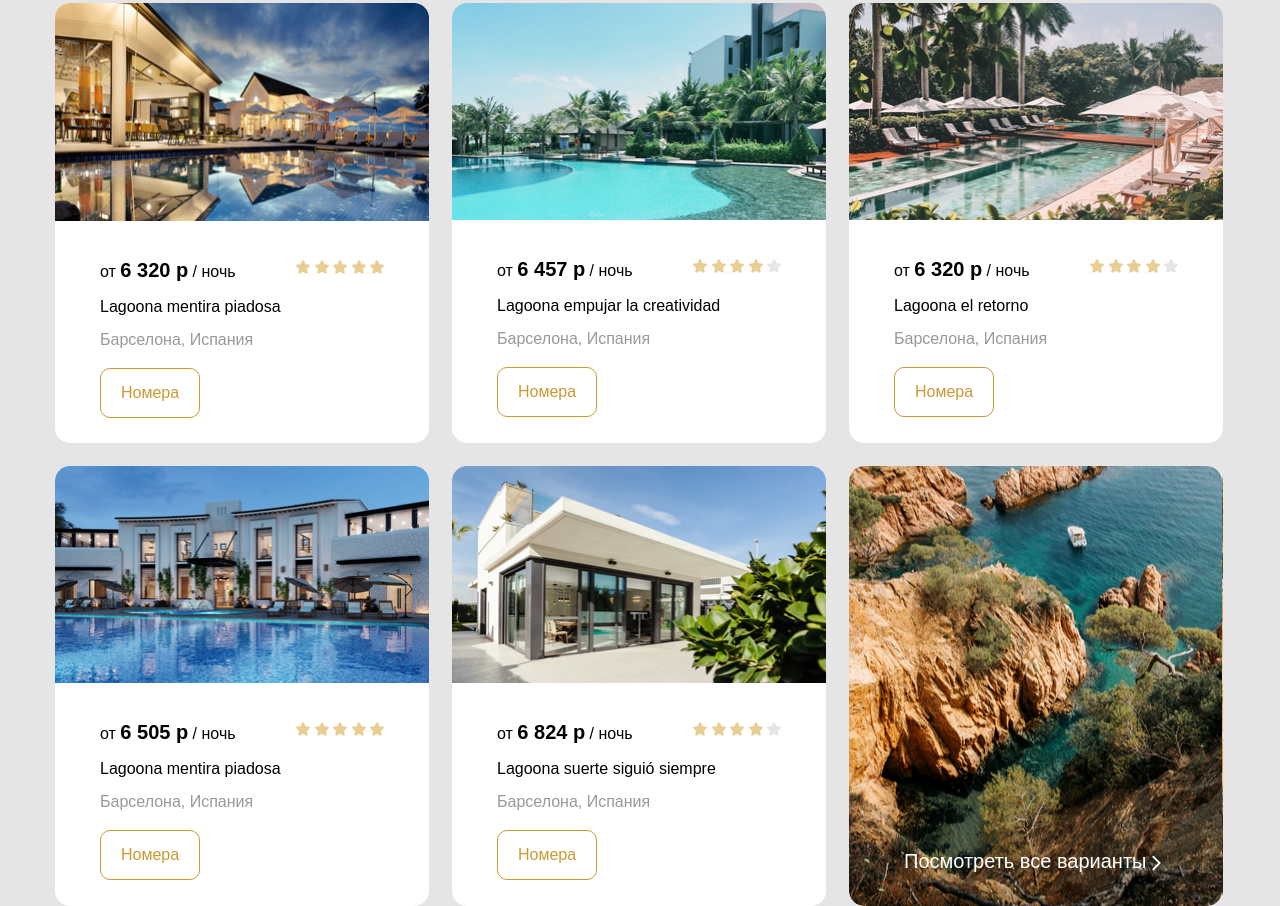
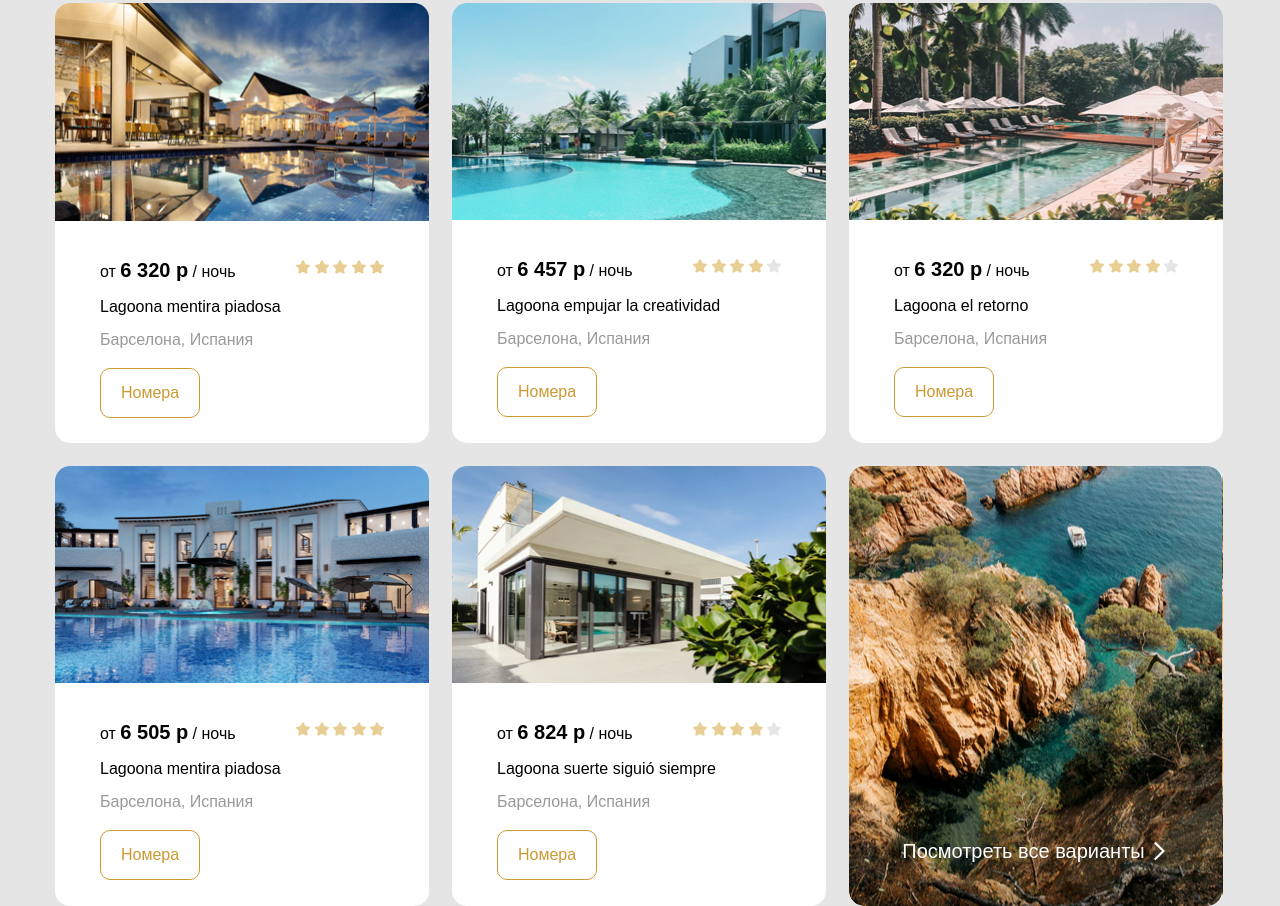
Before and after one commit to nikaklepinina/6-hw, a plain HTML site: page index.html in a window 1280 px wide. Shown: the part 3255-4161 px from the top of the page. Drawn offline with Linux system fonts and the light colour scheme.

Commit message:
finally aligned text and icon in the last card on the page

```diff
--- a/css/style.css
+++ b/css/style.css
@@ -489,22 +489,30 @@ h2  {
 
 }
 
+.accommodation-item-more-container {
+    display: flex;
+    align-items: center;
+    justify-content: center;
+    margin-top: 375px;
+}
+
 .accommodation-item-more-link {
     display: block;
-    margin-top: 375px;
+    padding:0;
+
     font-style: normal;
     font-weight: 500;
     font-size: 20px;
-    line-height: 200%;
+    line-height: 1;
     color: #FFFFFF;
 }
 
 .accommodation-item-more-link-icon {
     display: inline-block;
-    vertical-align: middle;
-    background-image: url(/img/arrow-right-white-svg.svg);
-    height: 16px;
-    width: 16px;
+    margin-left: 5px;
+    height:20px;
+    width: 20px;
+    background: url(/img/arrow-right-white-svg.svg) center center no-repeat transparent;
     background-size: contain;
-    background-repeat: no-repeat;
+
 }
--- a/index.html
+++ b/index.html
@@ -424,10 +424,13 @@
                </a>
              </li>
              <li class="accommodation-item accommodation-item-more">
+               <div class="accommodation-item-more-container">
                 <a href="" class="accommodation-item-more-link">
                   Посмотреть все варианты
-                  <span class="accommodation-item-more-link-icon"></span>
                 </a>
+                <span class="accommodation-item-more-link-icon"></span>
+               </div>
+
              </li>
           </ul>
         </div>
```
